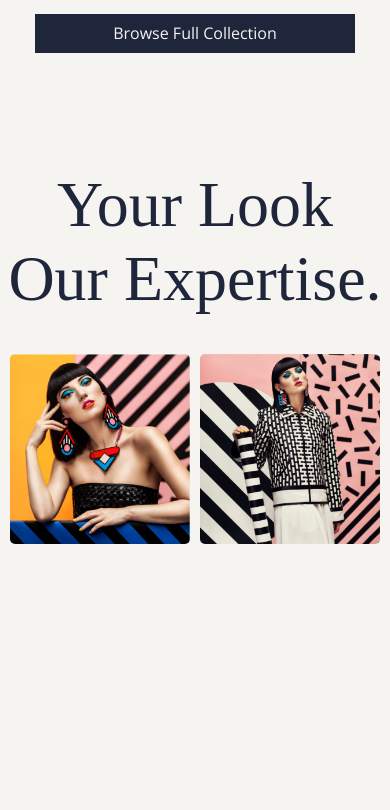
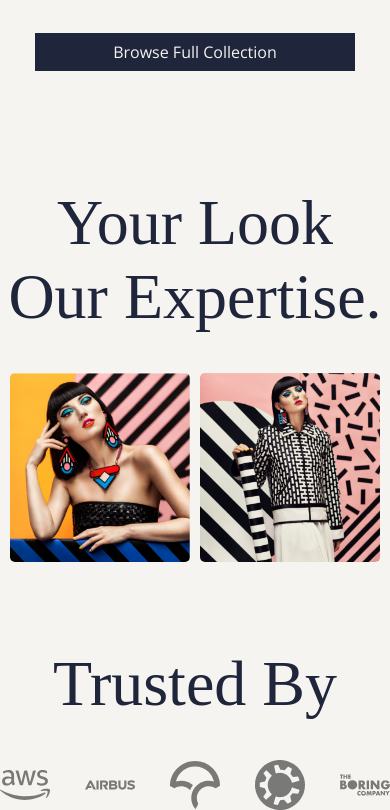
Before and after one commit to hussein430/Fashion-website, a plain HTML site: page index.html in a window 390 px wide. Shown: the part 1077-1887 px from the top of the page. Before the commit the page ends 1621 px from the top, so only its background shows below. Drawn offline with nearby package versions, Linux system fonts and the light colour scheme.

Commit message:
finish the trusted company

```diff
--- a/css/style.css
+++ b/css/style.css
@@ -457,5 +457,49 @@ p {
 /* End our expertise */
 
 /* Start Trusted */
+.trusted .container{
+  display: flex;
+  flex-direction: column;
+}
+
+.trusted .container .title{
+  font-size: 5rem;
+  font-weight: 500;
+  width: 31rem;
+  color: var(--title-color);
+  font-family: serif;
+  margin-bottom: 39px;
+  margin-left: auto;
+  margin-right: auto;
+  text-align: center;
+}
+
+.trusted .container .icons{
+  display: flex;
+  align-items: center;
+  justify-content: space-around;
+}
+
+.trusted .container .icons img{
+  max-width: 100px;
+  opacity: 0.5;
+}
+
+/* Responsive */
+@media (max-width: 768px) {
+  .trusted .container .title{
+    font-size: 4rem;
+    width: 100%;
+  }
+
+  .trusted .container .icons{
+    justify-content: space-between;
+    align-items: center;
+  }
+
+  .trusted .container .icons img{
+    max-width: 50px;
+  }
+}
 
 /* End Trusted */
--- a/index.html
+++ b/index.html
@@ -4,6 +4,8 @@
     <meta charset="UTF-8" />
     <meta name="viewport" content="width=device-width, initial-scale=1.0" />
     <title>Special Design</title>
+
+    <link rel="shortcut icon" href="favicon.ico" type="image/x-icon">n
     <!-- CSS Files -->
     <link rel="stylesheet" href="css/normalize.css" />
     <link rel="stylesheet" href="css/style.css" />
@@ -110,6 +112,18 @@
     <!-- End our expertise -->
 
     <!-- Start Trusted -->
+     <div class="trusted">
+      <div class="container">
+        <h4 class="title">Trusted By</h4>
+        <div class="icons">
+          <img src="imgs/amazonwebservices.svg" alt="amazon">
+          <img src="imgs/airbus.svg" alt="airbus">
+          <img src="imgs/codecov.svg" alt="codecov">
+          <img src="imgs/kubuntu.svg" alt="kubuntu">
+          <img src="imgs/theboringcompany.svg" alt="company">
+        </div>
+      </div>
+     </div>
     <!-- End Trusted -->
 
     <script src="js/app.js"></script>
```
Also changed, not shown: imgs/airbus.svg (added), imgs/amazonwebservices.svg (added), imgs/codecov.svg (added), imgs/kubuntu.svg (added), imgs/theboringcompany.svg (added).
